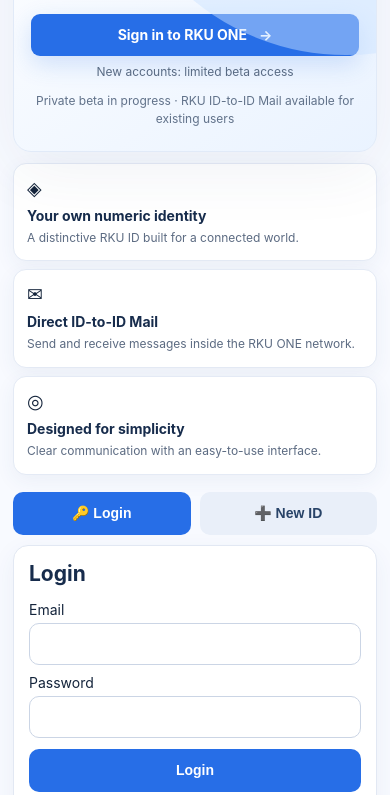
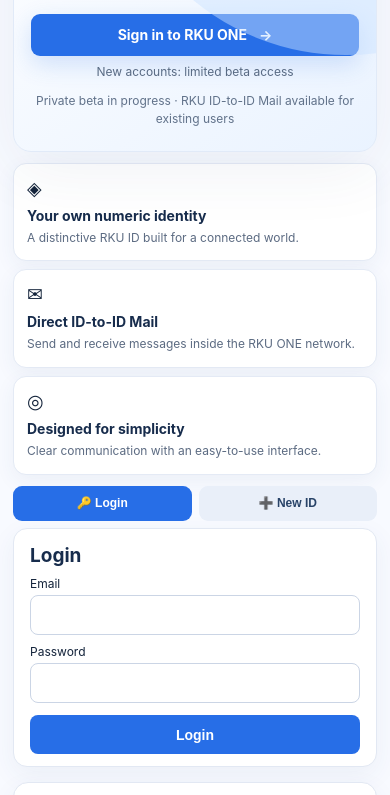
Before and after one commit to meetbrar790-png/rku-one, a plain HTML site: page index.html in a window 390 px wide. Shown: the part 276-1071 px from the top of the page. Drawn offline with Linux system fonts and the light colour scheme.

Commit message:
Reduce oversized mobile login and new ID form controls and spacing (#9)

```diff
--- a/index.html
+++ b/index.html
@@ -88,6 +88,26 @@ button{font-size:14px;padding:10px 13px;min-height:43px;margin-top:11px}
 .features div{padding:14px}
 footer{margin-top:24px}
 @media(max-width:640px){main{padding:10px 13px 34px}.site-top{padding-bottom:10px}.brand{font-size:20px}.hero{padding:29px 17px 23px;border-radius:18px}.hero h1{font-size:clamp(30px,8vw,40px)}.hero p{font-size:14px}.hero-actions{gap:8px}.hero-primary{width:100%;min-height:42px}.intro-grid{gap:8px;margin:11px 0}.intro-item{padding:13px}.card{padding:15px}.features{gap:9px}}
+
+/* Focused compact auth layout for small mobile screens */
+#authTabs{max-width:440px;gap:8px;margin:12px auto 7px}
+#authTabs button{font-size:13px;font-weight:650;min-height:36px;padding:8px 10px;border-radius:9px;line-height:1.2}
+#loginCard,#registerCard{max-width:440px;padding:18px 20px 14px;margin:8px auto 20px;border-radius:14px}
+#loginCard h2,#registerCard h2{font-size:20px;line-height:1.25;margin:0 0 11px}
+#loginCard label,#registerCard label{font-size:13px;margin:10px 0 4px}
+#loginCard input,#registerCard input{height:41px;min-height:41px;padding:8px 11px;font-size:16px;border-radius:8px}
+#loginCard form>button,#registerCard form>button{min-height:40px;padding:9px 12px;margin-top:14px;font-size:14px;border-radius:8px}
+#loginCard .status,#registerCard .status{min-height:0;margin:7px 0 0;font-size:12px}
+#loginCard .status:empty,#registerCard .status:empty{display:none}
+@media(max-width:640px){
+#authTabs{max-width:380px;gap:7px;margin:10px auto 6px}
+#authTabs button{font-size:12px;min-height:35px;padding:7px 8px}
+#loginCard,#registerCard{max-width:380px;padding:15px 16px 12px;margin:7px auto 15px}
+#loginCard h2,#registerCard h2{font-size:19px;margin-bottom:9px}
+#loginCard label,#registerCard label{font-size:12px;margin:9px 0 4px}
+#loginCard input,#registerCard input{height:40px;min-height:40px}
+#loginCard form>button,#registerCard form>button{min-height:39px;margin-top:12px}
+}
 </style>
 </head>
 <body><main><div class="site-top"><div class="brand" aria-label="RKU ONE">RKU <span>ONE</span></div><div style="display:flex;align-items:center;gap:8px"><label for="languageSelect">Language</label><select id="languageSelect" aria-label="Select language" style="padding:10px;border-radius:10px;font-size:14px"><option value="en">English</option><option value="pa">ਪੰਜਾਬੀ</option></select></div></div>
```
